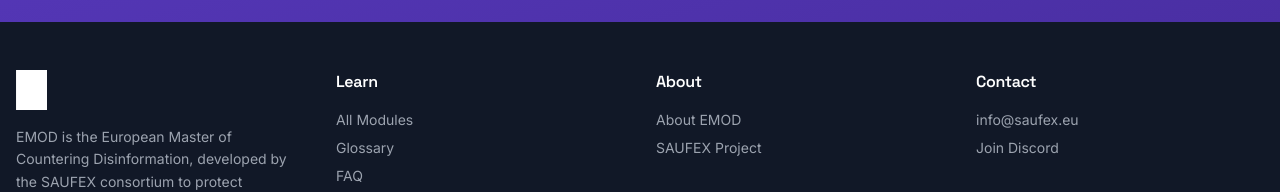
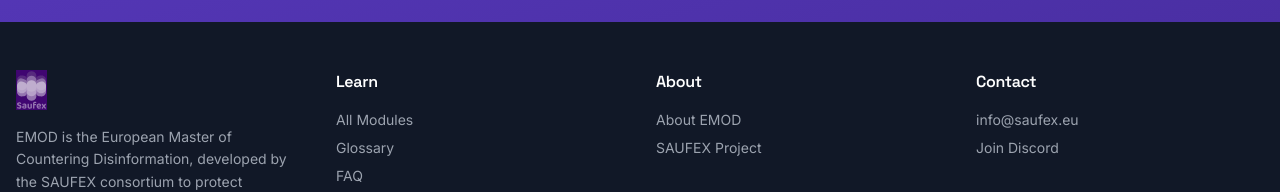
Before and after one commit to DROG-group/emod-platform, a Next.js app: page / in a window 1280 px wide. Shown: the part 2939-3131 px from the top of the page. Built offline with nearby package versions, Linux system fonts and the light colour scheme; no server answers.

Commit message:
Use original SAUFEX logo colors in footer
Removed brightness-0 invert filters to show official logo

🤖 Generated with [Claude Code](https://claude.com/claude-code)

Co-Authored-By: Claude Opus 4.5 <noreply@anthropic.com>

```diff
--- a/app/layout.tsx
+++ b/app/layout.tsx
@@ -40,7 +40,7 @@ export default function RootLayout({
                     alt="SAUFEX"
                     width={140}
                     height={50}
-                    className="h-10 w-auto mb-4 brightness-0 invert"
+                    className="h-10 w-auto mb-4"
                   />
                   <p className="text-gray-400 text-sm leading-relaxed">
                     EMOD is the European Master of Countering Disinformation,
```
